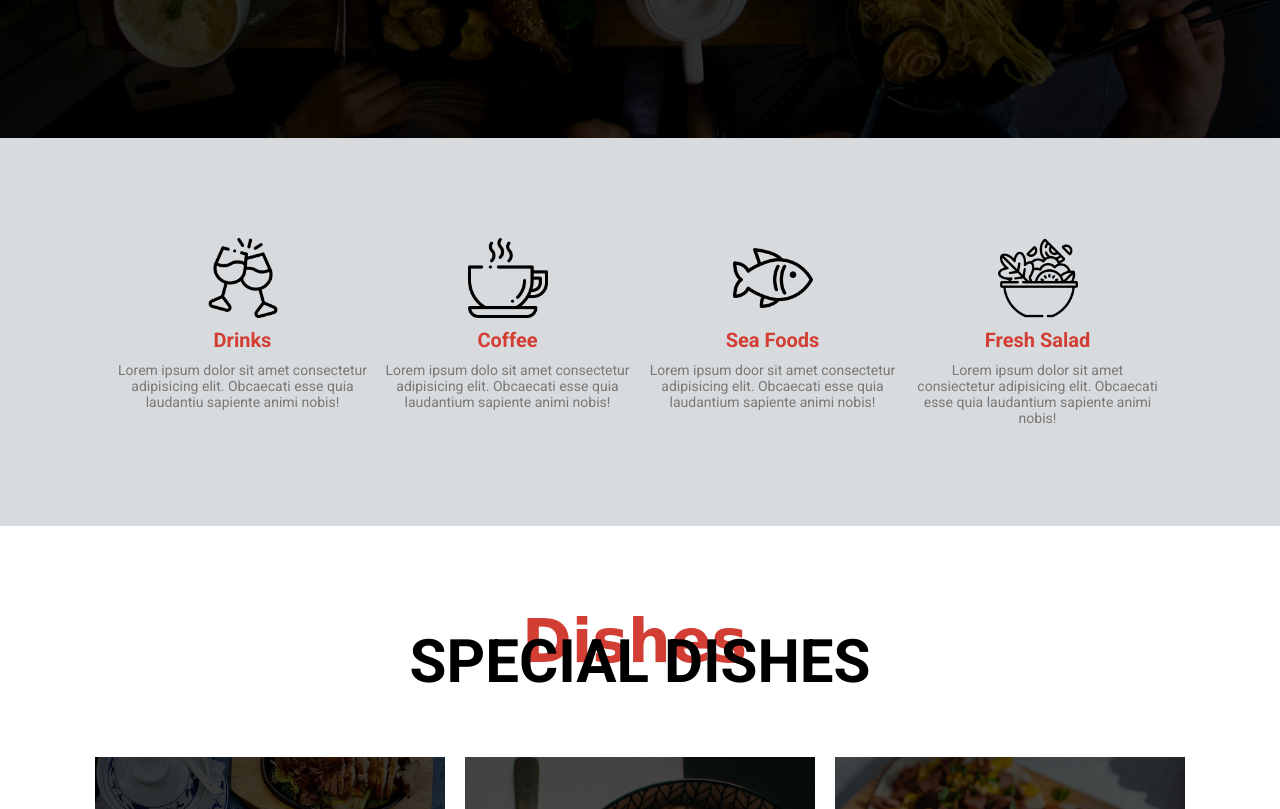
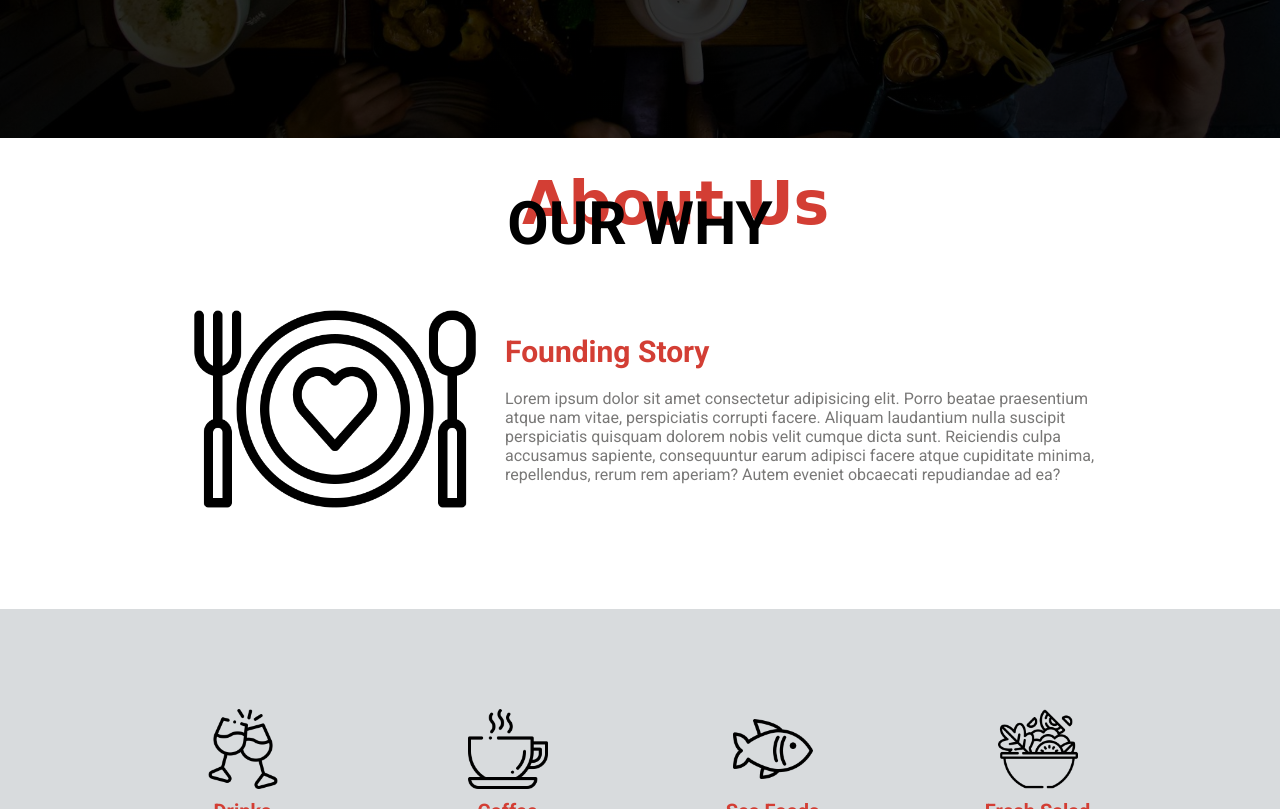
Before and after one commit to FrancisMurayaDev/Sarova-Eateries-Landing-Page, a website built with Vite: page index.html in a window 1280 px wide. Shown: the part 760-1569 px from the top of the page. Built offline with nearby package versions, Linux system fonts and the light colour scheme; a web font is replaced by a local one.

Commit message:
build about us section

```diff
--- a/index.html
+++ b/index.html
@@ -52,7 +52,7 @@
         <nav class="navigation-list">
           <ol class="navigation-items-list">
             <li class="nav-item"><a href="#">home</a></li>
-            <li class="nav-item"><a href="#">about</a></li>
+            <li class="nav-item"><a href="#about-us">about</a></li>
             <li class="nav-item"><a href="#menu">menu</a></li>
             <li class="nav-item"><a href="#">stories</a></li>
             <li class="nav-item"><a href="#">contact</a></li>
@@ -135,6 +135,26 @@
       </div>
     </section>
     <!-- End of Hero Sectio -->
+
+    <!-- About us Start  -->
+     <section class="about-us" id="about-us">
+      <div class="title">
+        <span class="min-title">About us</span>
+        <h2 class="main-title
+        ">our why</h2>
+      </div>
+
+      <div class="about-us-card">
+        <img src="./src/images/about-us.png" alt="about us">
+        <div class="about-description">
+          <h4 class="about-title">Founding Story</h4>
+          <p class="about-text">Lorem ipsum dolor sit amet consectetur adipisicing elit. Porro beatae praesentium atque nam vitae, perspiciatis corrupti facere. Aliquam laudantium nulla suscipit perspiciatis quisquam dolorem nobis velit cumque dicta sunt. Reiciendis culpa accusamus sapiente, consequuntur earum adipisci facere atque cupiditate minima, repellendus, rerum rem aperiam? Autem eveniet obcaecati repudiandae ad ea?</p>
+        </div>
+      </div>
+
+     </section>
+
+    <!-- About us End  -->
 
     <!-- Start of Meals Category -->
     <section class="meals-category-wrapper">
@@ -225,8 +245,8 @@
       <!-- End of Special Dishes -->
 
       <!-- Start of Menu Section -->
-      <section class="menu-section" id="menu">
-<div class="title">
+    <section class="menu-section" id="menu">
+      <div class="title">
         <span class="min-title">menu</span>
         <h2 class="main-title
         ">our menu</h2>
@@ -314,7 +334,7 @@
           <p class="menu-description">Lorem ipsum, dolor sit amet consectetur adipisicing elit. Doloribus, dolor.</p>
         </div>
       </div>
-      </section>
+    </section>
 
       <!-- End of Menu Section -->
 
--- a/src/style.css
+++ b/src/style.css
@@ -389,6 +389,42 @@ li {
 }
 /* Hero Styling End */
 
+/* Start About us Stylings  */
+
+.about-us {
+  padding: 5rem 5rem;
+}
+
+.about-us-card {
+  display: flex;
+  align-items: center;
+  gap: 2rem;
+  justify-content: center;
+}
+.about-us-card img {
+  --about-image-width: 30rem;
+  width: var(--about-image-width);
+  height: var(--about-image-width);
+}
+
+.about-description {
+  display: flex;
+  flex-direction: column;
+  gap: 2rem;
+  width: 50%;
+}
+
+.about-title {
+  font-size: 3rem;
+  color: var(--primary-light-color);
+}
+
+.about-text {
+  color: var(--color-grey-dark);
+}
+
+/* End of About us Stylings  */
+
 /* Meals Category Stylings Start */
 
 .meals-category-wrapper {
```
Also changed, not shown: src/images/about-us.png (added).
